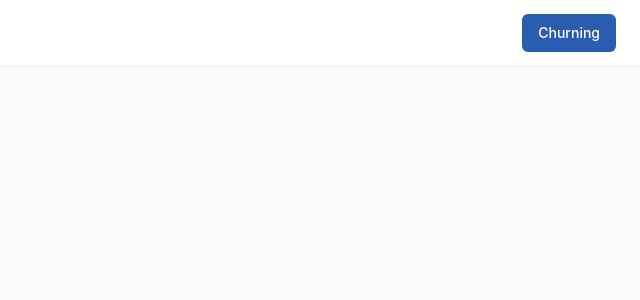
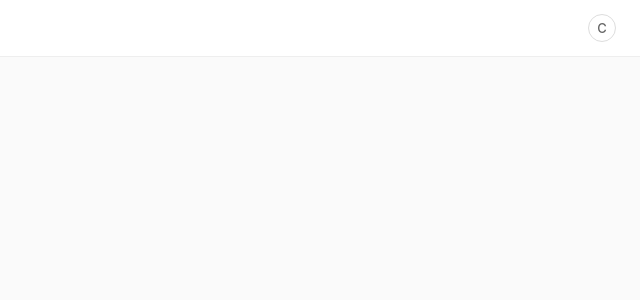
Before and after one commit to alvinyxz/alvinyxz.github.io, a Jekyll site: the page built from README.md, in a window 1280 px wide. Shown: the top 300 px of the page, without its empty margins (640-1280 px from the left). Built offline with Jekyll 4.4.1, drawn with Linux system fonts in a browser that asks for light colours.

Commit message:
discreet

```diff
--- a/_layouts/default.html
+++ b/_layouts/default.html
@@ -27,13 +27,15 @@
     border-bottom: 1px solid #eee;
   }
   .topbar .churning-link {
-    padding: 8px 16px;
-    background: var(--accent); color: #fff;
-    border-radius: 6px;
+    display: inline-flex; align-items: center; justify-content: center;
+    width: 28px; height: 28px;
+    background: transparent; color: var(--muted);
+    border: 1px solid #ddd; border-radius: 50%;
     text-decoration: none;
-    font-size: 14px; font-weight: 500;
+    font-size: 13px; font-weight: 500;
+    transition: color 0.15s, border-color 0.15s;
   }
-  .topbar .churning-link:hover { background: var(--accent-hover); }
+  .topbar .churning-link:hover { color: var(--accent); border-color: var(--accent); }
 
   main {
     flex: 1;
@@ -62,7 +64,7 @@
 </head>
 <body>
   <div class="topbar">
-    <a class="churning-link" href="{{ '/churning.html' | relative_url }}">Churning</a>
+    <a class="churning-link" href="{{ '/churning.html' | relative_url }}" aria-label="C">C</a>
   </div>
 
   <main>
```
